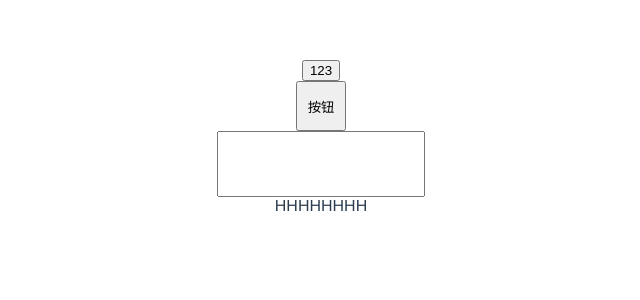
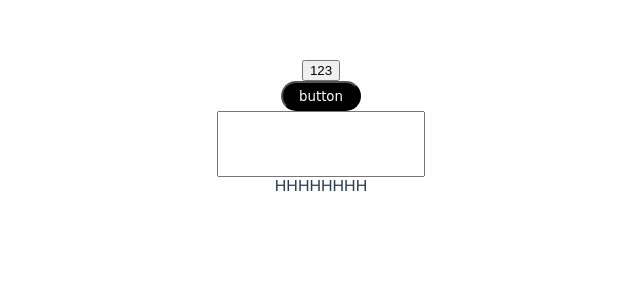
Before and after one commit to h-sina/sina-ui, a Vue app: page / in a window 1280 px wide. Shown: the top 300 px of the page, without its empty margins (319-959 px from the left). Built offline with nearby package versions, Linux system fonts and the light colour scheme; the HTML template or start-up script is replaced by a standard one.

Commit message:
v1.0.1
按钮UI

```diff
--- a/package.json
+++ b/package.json
@@ -1,6 +1,6 @@
 {
   "name": "sina-ui",
-  "version": "0.1.11",
+  "version": "0.1.12",
   "private": false,
   "description": "",
   "main": "dist/sina-ui.umd.min.js",
--- a/packages/NButton.vue
+++ b/packages/NButton.vue
@@ -1,18 +1,60 @@
 <template>
   <div>
-    <button class="bt">按钮</button>
+    <button class="bt" @click="ck" ref="myRef">{{msg}}</button>
   </div>
 </template>
 
 <script>
-export default {
-  name: 'NButton'
-}
+import { defineComponent, ref, onMounted } from "vue";
+
+export default defineComponent({
+  props: {
+    msg: {
+      type: String,
+      required: true,
+    },
+    type: {
+      type: String,
+      required: true,
+    },
+    color: {
+      type: String,
+      required: true,
+    }
+  },
+  emits: ['click'],
+  setup (props, actions) {
+    const myRef = ref(null);
+    const msg = ref(props.msg);
+    const ck = () => {
+      actions.emit('click')
+    }
+    onMounted(() => {
+      console.log(`msg`, props.msg);
+      if (props.type) {
+        myRef.value.style.borderRadius = '20px';
+      }
+      if (props.color) {
+        myRef.value.style.color = props.color;
+      }
+    })
+    return {
+      msg,
+      myRef,
+      ck,
+    }
+  }
+})
 </script>
 
 <style scoped>
 .bt {
-  width: 50px;
-  height: 50px;
+  width: 80px;
+  height: 30px;
+  background-color: black;
+  color: white;
+  /* border-radius: 3px; */
+  font-family: Comic Sans MS, Tahoma, Arial, "Heiti SC", "Microsoft YaHei",
+    "WenQuanYi Micro Hei";
 }
 </style>
--- a/src/App.vue
+++ b/src/App.vue
@@ -1,6 +1,6 @@
 <template>
   <button>123</button>
-  <n-button></n-button>
+  <n-button msg="button" @click="ck" color="white" type="round"></n-button>
   <n-input></n-input>
   <H></H>
 </template>
@@ -16,6 +16,16 @@ export default {
     nButton,
     nInput,
     H
+  },
+  data: function () {
+    return {
+      msg: '按钮',
+    }
+  },
+  methods: {
+    ck () {
+      console.log('按钮被点击了');
+    }
   }
 }
 </script>
```
